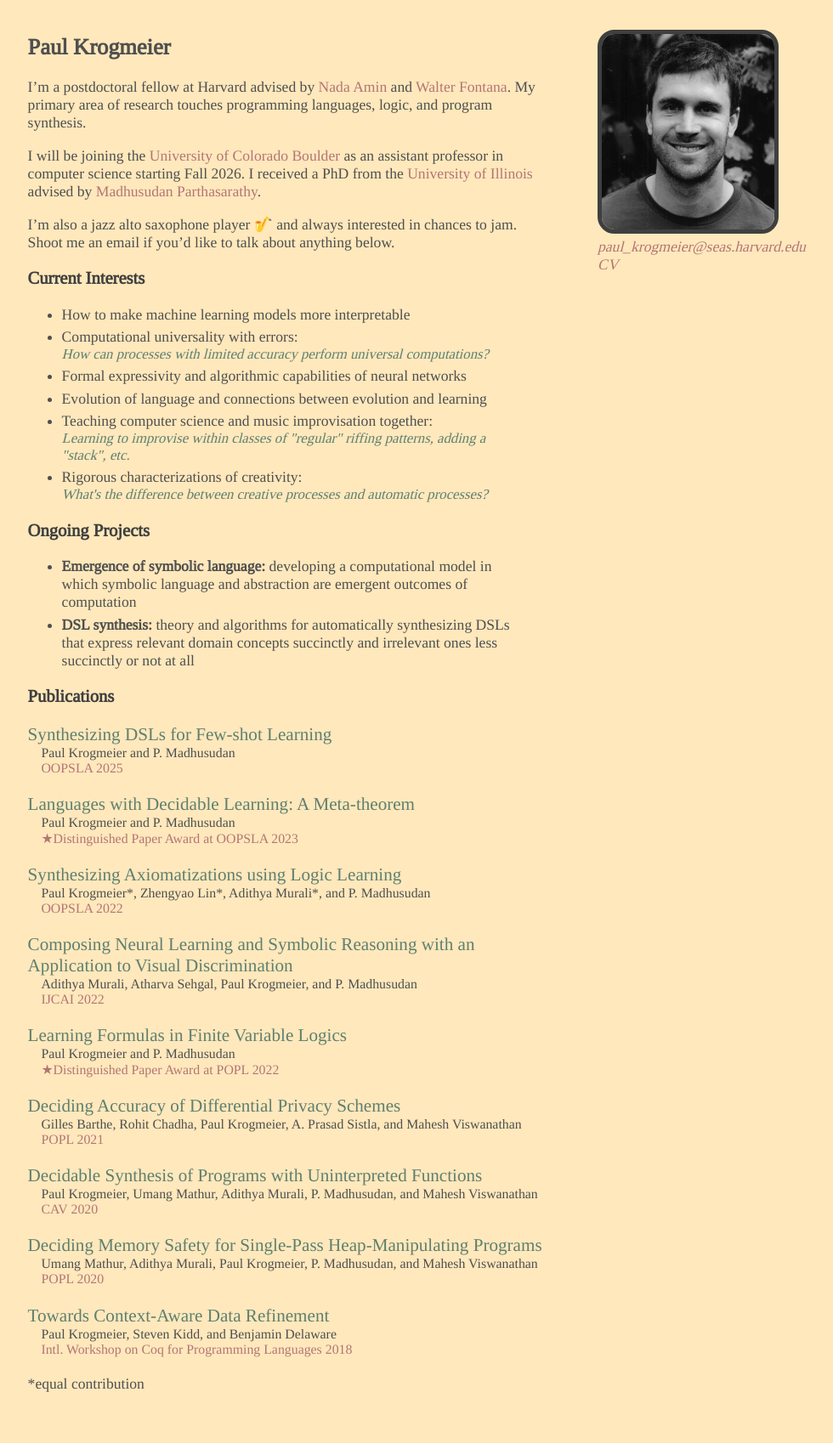
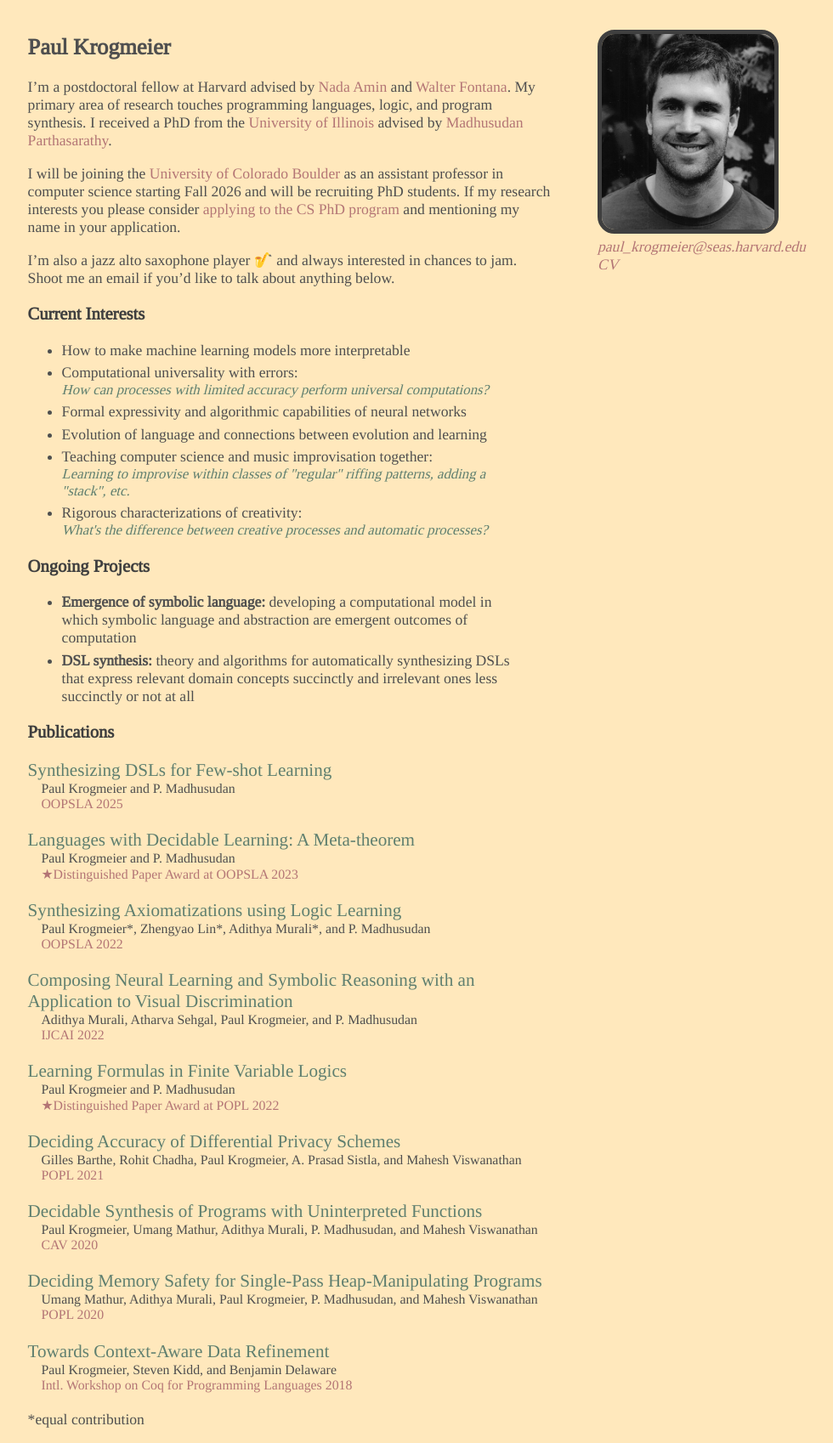
Before and after one commit to paulkrog/paulkrog.github.io, a Jekyll site: the page built from index.md, in a window 1280 px wide. Shown: the whole page at 85% size, without its empty margins (141-1121 px from the left). Built offline with Jekyll 4.4.1, drawn with Linux system fonts in a browser that asks for light colours; our own code applies the rules of GitHub Pages for plain Markdown files; before the commit the page ends 1656 px from its top, so only the background shows below that.

Commit message:
recruiting

```diff
--- a/index.md
+++ b/index.md
@@ -6,15 +6,18 @@ layout: experimental
 
 I'm a postdoctoral fellow at Harvard advised by [Nada Amin][nada] and
 [Walter Fontana][walter]. My primary area of research touches
-programming languages, logic, and program synthesis.
+programming languages, logic, and program synthesis. I received a PhD
+from the [University of Illinois][uiuc] advised by [Madhusudan
+Parthasarathy][madhu].
 
 <!-- Currently we are exploring ... evolutionary algorithms -->
 <!-- program synthesis. -->
 
 I will be joining the [University of Colorado Boulder][cu] as an
-assistant professor in computer science starting Fall 2026. I received
-a PhD from the [University of Illinois][uiuc] advised by [Madhusudan
-Parthasarathy][madhu].
+assistant professor in computer science starting Fall 2026 and will be
+recruiting PhD students. If my research interests you please consider
+[applying to the CS PhD program][apply] and mentioning my name in your
+application.
 
 I'm also a jazz alto saxophone player 🎷 and always interested in
 chances to jam. Shoot me an email if you'd like to talk about anything
```
Also changed, not shown: other parts of index.md (+1 -0 lines), 5 other files.
